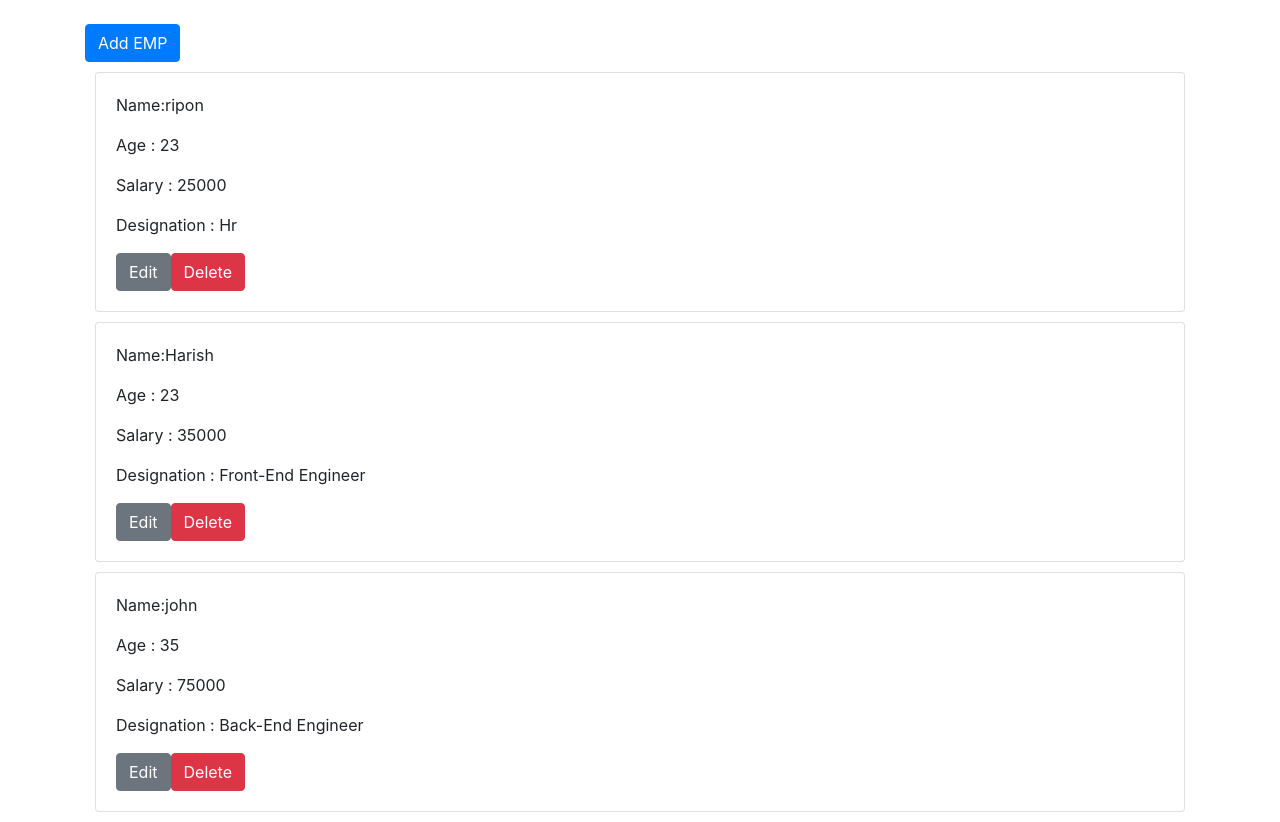
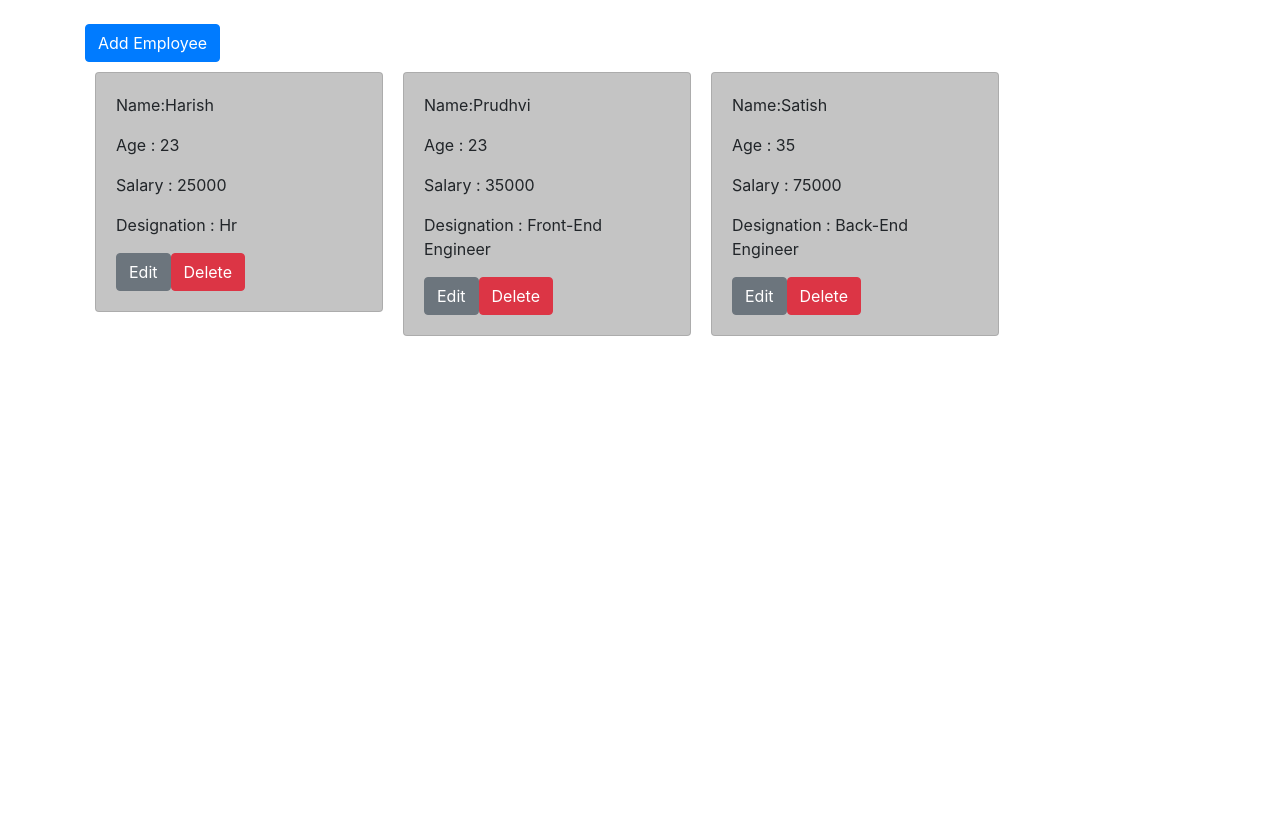
Before and after one commit to Nandu064/employeeManagement, a React (Create React App) app: page / in a window 1280 px wide. After the commit the page ends 800 px from the top, so only its background shows below. Built offline with nearby package versions, Linux system fonts and the light colour scheme.

Commit message:
Updated on 12-11-2020

```diff
--- a/src/App.js
+++ b/src/App.js
@@ -7,22 +7,30 @@ class App extends React.Component{
 
   state={
      list:[
-       {name:'ripon',age:23,salary:25000,designation:"Hr"},
-       {name:'Harish',age:23,salary:35000,designation:"Front-End Engineer"},
-       {name:'john',age:35,salary:75000,designation:"Back-End Engineer"},
+       {name:'Harish',age:23,salary:25000,designation:"Hr"},
+       {name:'Prudhvi',age:23,salary:35000,designation:"Front-End Engineer"},
+       {name:'Satish',age:35,salary:75000,designation:"Back-End Engineer"},
      ],
      updatedValue:{},
      adduser:true,
      isUpdate:false,
-     setShow:false
+     showModal:'',
+     hideModal:''
   }
 
-  handleShow = () => {
+
+  AddUserHandler=()=>{
+    this.setState({...this.state,adduser:false})
+    this.setState({
+      showModal:true,
+      hideModal:false
+    })
 
   }
-  AddUserHandler=()=>{
-    this.setState({...this.state,adduser:false,setShow:true})
-
+  handleModal = ()=>{
+    this.setState({
+      showModal:false,
+    })
   }
 
   AddEmpHandler=(e,value)=>{
@@ -54,8 +62,8 @@ class App extends React.Component{
 
     const listOfEmp=this.state.list.map((item,index)=>{
       return(
-            <div className="row" key={index} style={{margin:'10px'}}>
-                <Card style={{ width: '300rem' }}>
+            <div className="row" key={index} style={{margin:'10px',width:'18rem',display:'inline-block'}}>
+                <Card style={{ width: '18rem',backgroundColor:'#c4c4c4' }} >
                 <Card.Body>
                   <Card.Text>
                     <p>Name:{item.name} </p>
@@ -81,10 +89,10 @@ class App extends React.Component{
             <div className="row mt-4">
               <div className="col-sm-12">
                     {this.state.adduser?
-                    <span className="btn btn-primary" onClick={this.AddUserHandler}>Add EMP</span>
-                    :<Add addEmp={this.AddEmpHandler}/>
+                    <span className="btn btn-primary" onClick={this.AddUserHandler}>Add Employee</span>
+                    :<Add addEmp={this.AddEmpHandler} showModal={this.state.showModal} hideModal={this.handleModal} />
                     }
-                    {this.state.isUpdate?<Update
+                    {this.state.isUpdate?<Update showModal={this.state.showModal}
                     name={this.state.updatedValue.name}
                     age={
                       this.state.updatedValue.age
@@ -93,6 +101,7 @@ class App extends React.Component{
                     designation={this.state.updatedValue.designation}
                     id={this.state.updatedValue.id}
                     updateEmp={this.updateEmp}
+
                     />:null}
               </div>
             </div>
--- a/src/component/add.js
+++ b/src/component/add.js
@@ -9,22 +9,17 @@ const Add=(props)=>{
      const [salary,setSalary]=useState('');
      const [designation,setDesignation]=useState('');
 
-     const [showModal, setShow] = useState(false);
-
-     const handleClose = () => setShow(false);
-     const handleShow = () => setShow(true);
-
     return(
         <>
-      <div
+      {/* <div
         className="d-flex align-items-center justify-content-center"
         style={{ height: "100vh" }}
       >
         <Button variant="primary" onClick={handleShow}>
           Add Employee
         </Button>
-      </div>
-      <Modal show={showModal} onHide={handleClose}>
+      </div> */}
+      <Modal show={props.showModal} onHide={props.hideModal}>
         <Modal.Header closeButton>
           <Modal.Title>Add Employee</Modal.Title>
         </Modal.Header>
@@ -52,7 +47,7 @@ const Add=(props)=>{
             </form>
         </Modal.Body>
         <Modal.Footer>
-          <Button variant="secondary" onClick={handleClose}>
+          <Button variant="secondary" onClick={props.hideModal}>
             Close
           </Button>
           <Button variant="primary" onClick={(e)=>props.addEmp(e,{name,age,salary,designation})}>
--- a/src/component/update.js
+++ b/src/component/update.js
@@ -32,8 +32,9 @@ const Update=(props)=>{
                 <input type="text" className="form-control" placeholder="Designation" value={designation} onChange={(e)=>setDesignation(e.target.value)}/>
             </div>
         </div>
-            <button onClick={(e)=>props.updateEmp(e,{name,age,salary,designation,id:props.id})}>Update</button>
+        <button onClick={(e)=>props.updateEmp(e,{name,age,salary,id:props.id})}>update</button>
     </form>
+
     )
 }
 
```
Lines whose indentation alone changed are shown as unchanged.
